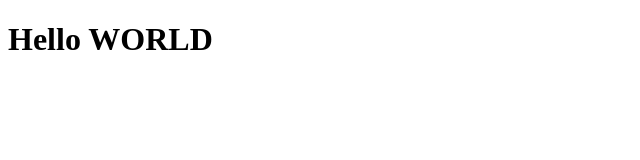
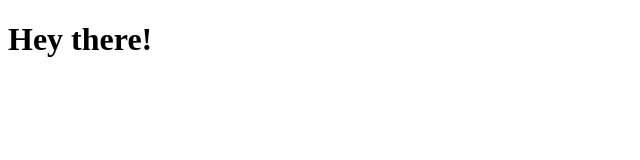
Before and after one commit to daryl-cecile/test-test-test, a plain HTML site: page index.html in a window 1280 px wide. Shown: the whole page, without its empty margins (0-640 px from the left). Drawn offline with Linux system fonts and the light colour scheme.

Commit message:
changed greeting

```diff
--- a/index.html
+++ b/index.html
@@ -7,6 +7,6 @@
     <title>Document</title>
 </head>
 <body>
-    <h1>Hello WORLD</h1>
+    <h1>Hey there!</h1>
 </body>
 </html>
```
